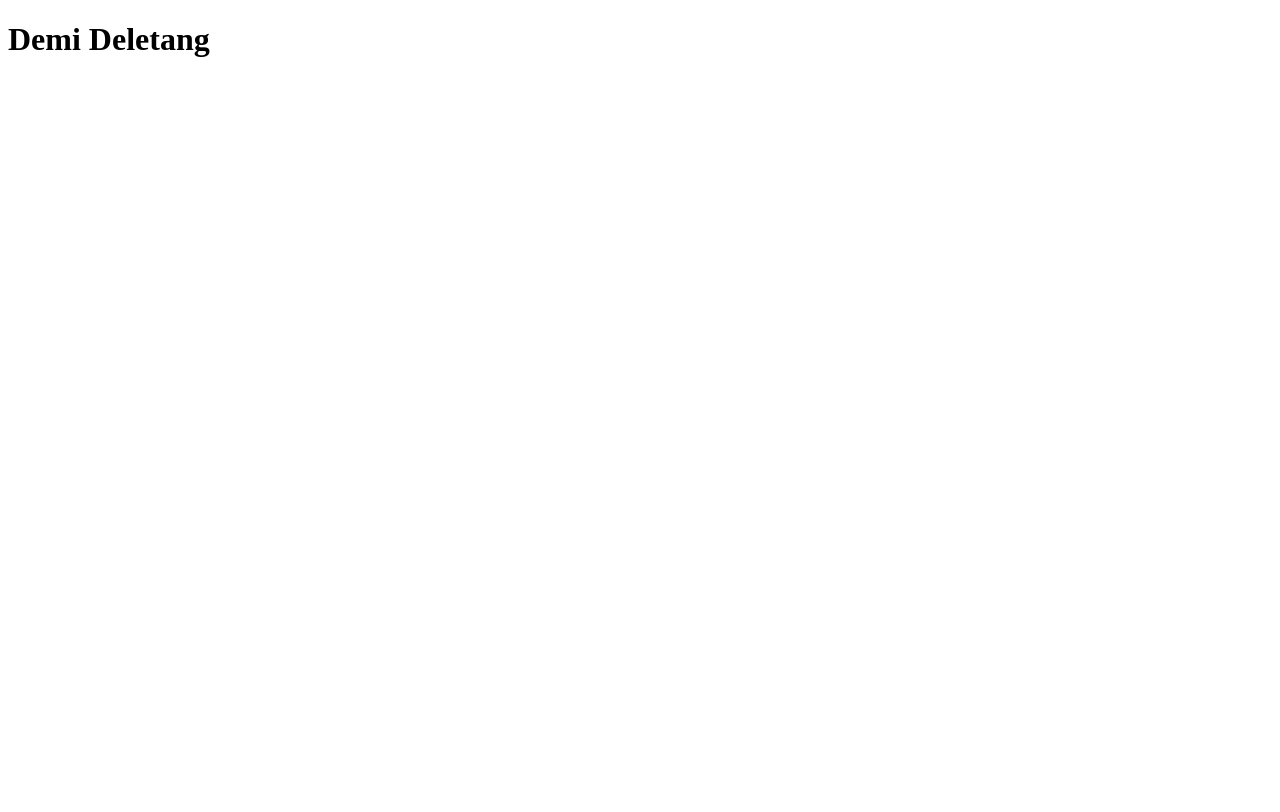
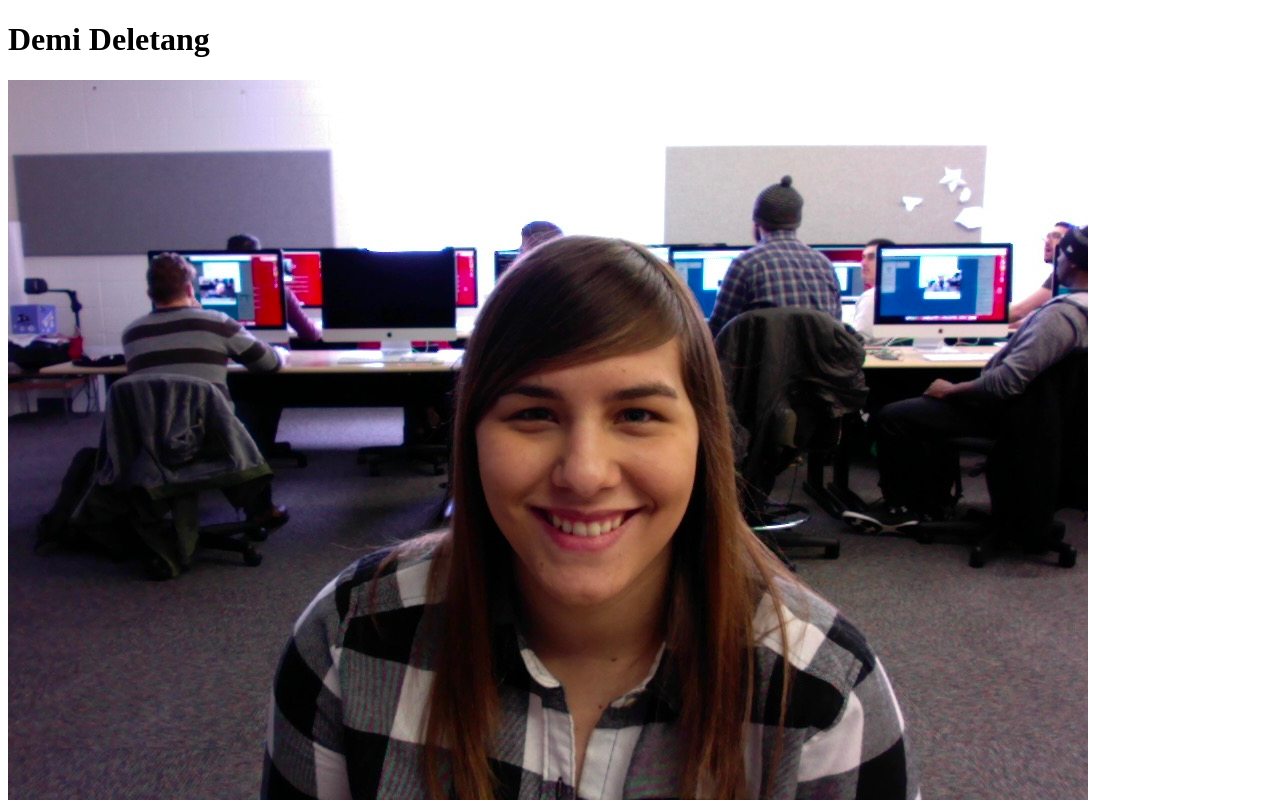
Before and after one commit to Demi5/web1, a plain HTML site: page index.html in a window 1280 px wide. Drawn offline with Linux system fonts and the light colour scheme.

Commit message:
added photo

```diff
--- a/index.html
+++ b/index.html
@@ -8,5 +8,7 @@
 
   <h1>Demi Deletang</h1>
 
+  <img src="img/Photo%20on%201-9-17%20at%2010.50%20AM.jpg" alt="">
+
 </body>
 </html>
```
Also changed, not shown: img/Photo on 1-9-17 at 10.50 AM.jpg (added), 2 other files.
